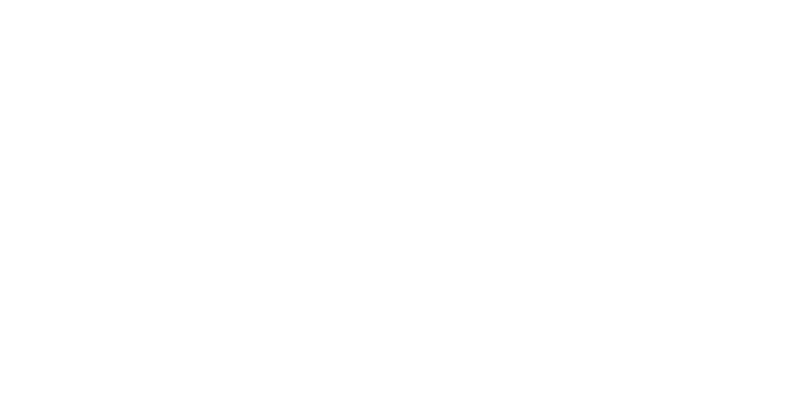
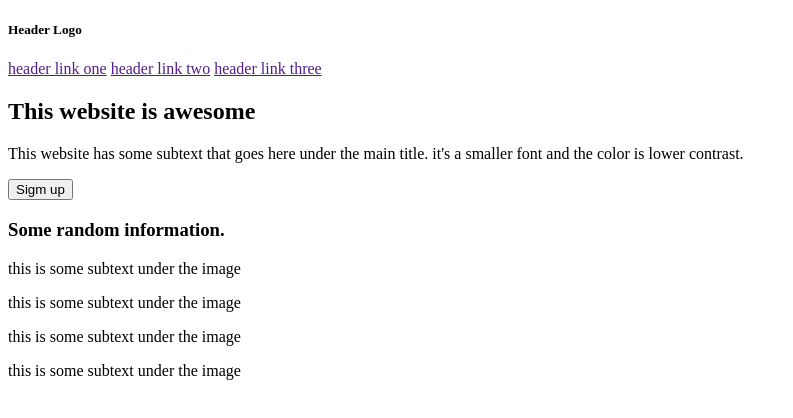
Before and after one commit to hupalex/landing-page, a plain HTML site: page index.html in a window 1280 px wide. Shown: the whole page, without its empty margins (0-793 px from the left). Drawn offline with Linux system fonts and the light colour scheme.

Commit message:
Create header and the first two containers of the page

```diff
--- a/index.html
+++ b/index.html
@@ -8,6 +8,41 @@
     <link rel="stylesheet" href="style.css">
 </head>
 <body>
+    <header>
+        <h5>Header Logo</h5>
+        <a href="">header link one</a>
+        <a href="">header link two</a>
+        <a href="">header link three</a>
+    </header>
+    <div class="first-container">
+        <div class="signup-container">
+            <h2>This website is awesome</h2>
+            <p>This website has some subtext that goes here under the main title. it's a smaller font and the color is lower contrast.</p>
+            <button>Sigm up</button>
+        </div>
+        <div class="image-placeholder">
+
+
+        </div>
+    </div>
+    <div class="second-container">
+        <h3>Some random information.</h3>
+        <div class="info-images">
+            <div class="info-image">
+                <p>this is some subtext under the image</p>
+            </div>
+            <div class="info-image">
+                <p>this is some subtext under the image</p>
+            </div>
+            <div class="info-image">
+                <p>this is some subtext under the image</p>
+            </div>
+            <div class="info-image">
+                <p>this is some subtext under the image</p>
+            </div>
+        </div>
+    </div>
+
 
 </body>
 </html>
```
